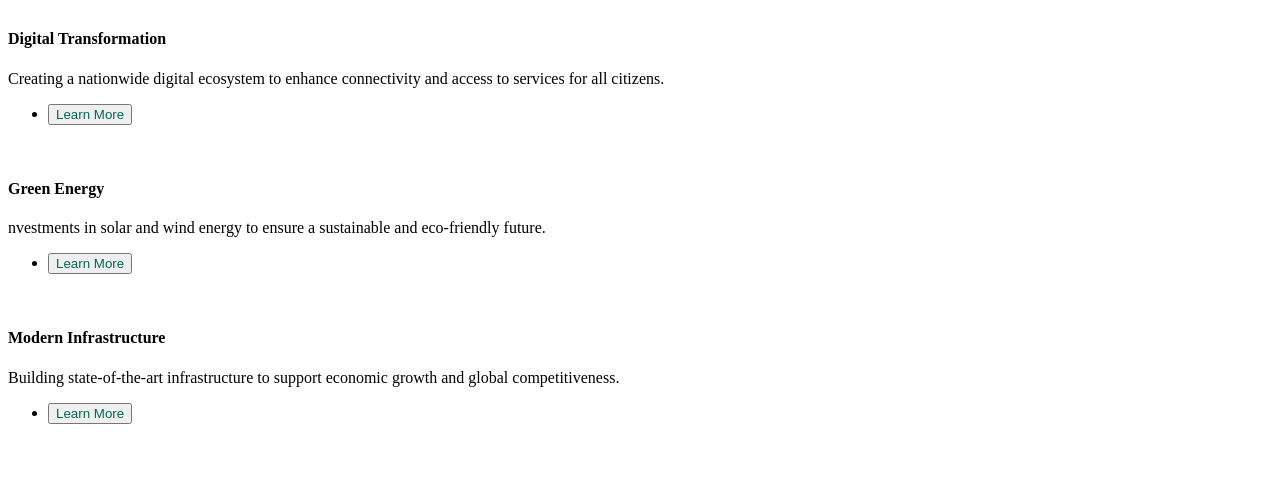
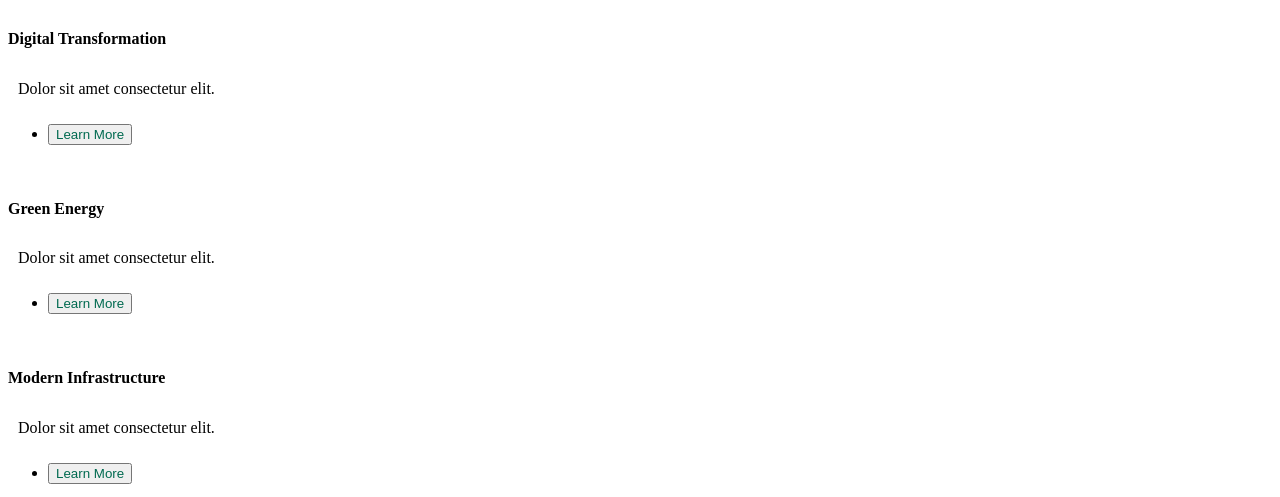
Before and after one commit to tariqulprogramer/assinment-batch-11, a plain HTML site: page index.html in a window 1280 px wide. Shown: the part 709-1206 px from the top of the page. Before the commit the page ends 1149 px from the top, so only its background shows below. Drawn offline with Linux system fonts and the light colour scheme.

Commit message:
added description

```diff
--- a/index.html
+++ b/index.html
@@ -57,10 +57,11 @@
         <h2>The Vision of Future</h2>
         <h3>Bangladesh 2.0 aims to redefine the nation’s trajectory by embracing cutting-edge technology, promoting inclusive growth, and ensuring sustainability. With initiatives in renewable energy, digital transformation, and robust infrastructure, the country is set to become a global model of development.</h3>
        <!--vision*3>img+h4.titel+descriptions-->
+       <section class="vision container"></section>
        <div class="vision">
         <img src="./B11A1--assignment-1/assets/card-icon.png" alt="">
         <h4 class="titel">Digital Transformation</h4>
-        <descriptions>Creating a nationwide digital ecosystem to enhance connectivity and access to services for all citizens.</descriptions>
+        <p class="vision-description">Dolor sit amet consectetur elit. </p>
         <ul>
          <li><a href=""><button class="btn-primary">Learn More</button></a>
       </ul>
@@ -68,7 +69,7 @@
        <div class="vision">
         <img src="./B11A1--assignment-1/assets/card-icon.png" alt="">
         <h4 class="titel">Green Energy</h4>
-        <descriptions>nvestments in solar and wind energy to ensure a sustainable and eco-friendly future.</descriptions>
+        <p class="vision-description">Dolor sit amet consectetur elit. </p>
         <ul>
          <li><a href=""><button class="btn-primary">Learn More</button></a>
       </ul>
@@ -76,7 +77,7 @@
        <div class="vision">
         <img src="./B11A1--assignment-1/assets/card-icon.png" alt="">
         <h4 class="titel">Modern Infrastructure</h4>
-        <descriptions>Building state-of-the-art infrastructure to support economic growth and global competitiveness.</descriptions>
+        <p class="vision-description">Dolor sit amet consectetur elit. </p>
         <ul>
         <li><a href=""><button class="btn-primary">Learn More</button></a>
       </ul>
--- a/styles/assinment.css
+++ b/styles/assinment.css
@@ -208,7 +208,7 @@ nav ul{
   display: flex;
   border-radius: 5px;
   box-shadow:0px;
-  gap: 24px;
+  gap:24px;
   padding: 30px;
 }
 
@@ -216,3 +216,13 @@ nav ul{
   padding: 20px;
   display: flexbox;
 }
+
+.vision-container{
+  display: flex;
+
+}
+
+.vision-description{
+  display: flex;
+  padding: 10px;
+}
```
